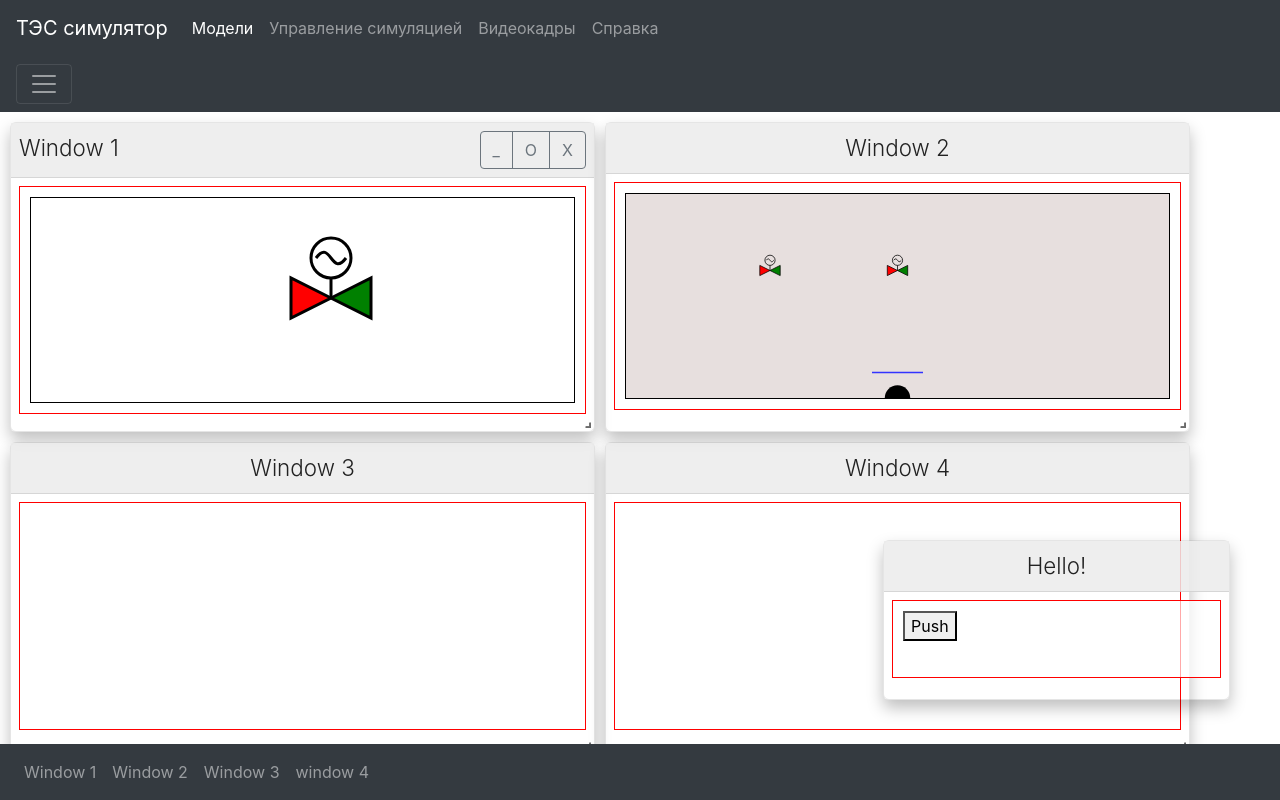
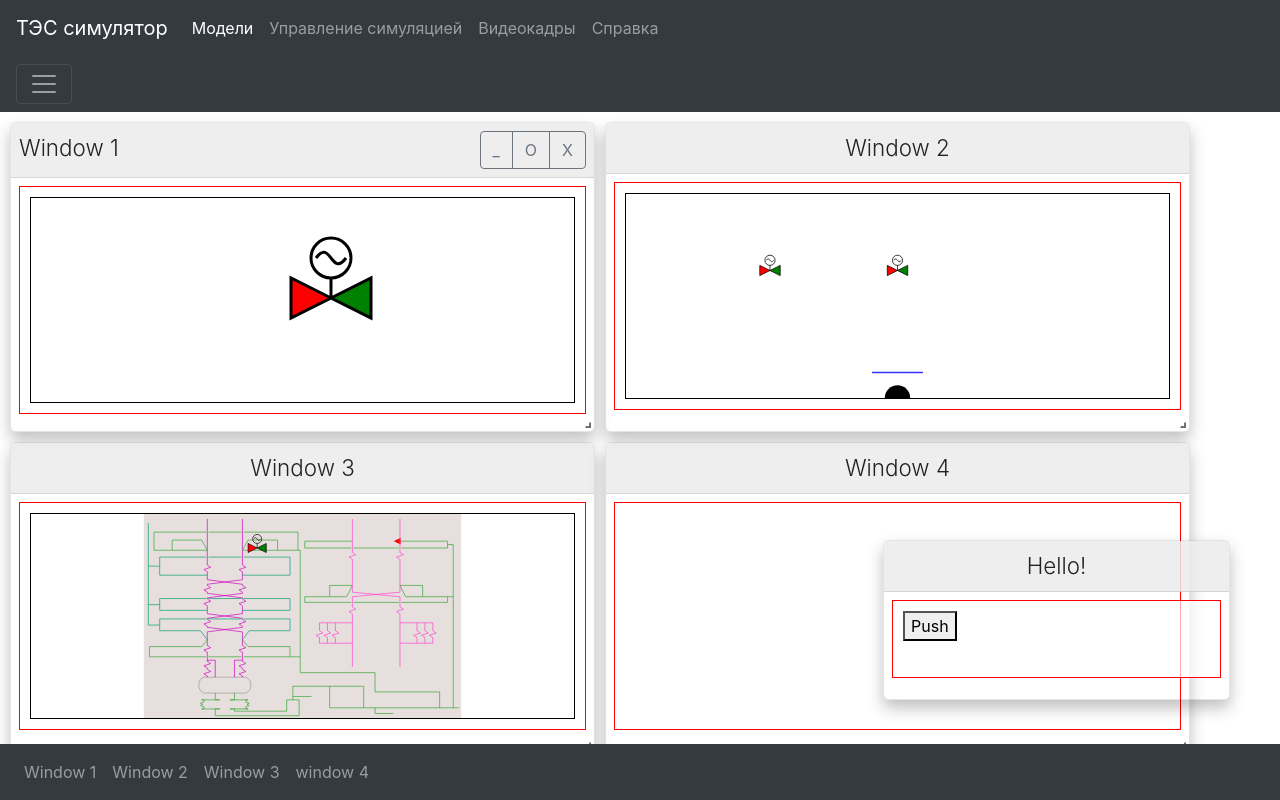
Before and after one commit to ArtyomShabunin/models_server, a React (Create React App) app in the folder react/: page /dashboard in a window 1280 px wide. Built offline with nearby package versions, Linux system fonts and the light colour scheme.

Commit message:
Разработка видеокадра пароводяного тракта котла

```diff
--- a/react/src/components/frames-space/frames-space.js
+++ b/react/src/components/frames-space/frames-space.js
@@ -3,6 +3,7 @@ import GridLayout from 'react-grid-layout';
 import Draggable from 'react-draggable';
 
 import {Canvas} from '../svg'
+import {CanvasTest} from '../svg'
 import {Frame1} from '../frames'
 
 import './frames-space.css'
@@ -57,7 +58,9 @@ class FramesSpace extends Component {
         </div>
         <div key="c" className='block'>
           <div className='MyDragHandle title'>Window 3</div>
-          <div className='content'></div>
+          <div className='content'>
+            <CanvasTest/>
+          </div>
         </div>
         <div key="d" className='block'>
           <div className='MyDragHandle title'>Window 4</div>
--- a/react/src/components/svg/background.js
+++ b/react/src/components/svg/background.js
@@ -4,13 +4,13 @@ const Background = () => {
   const backgroundStyle = {
     fill: '#e7dfde',
   }
-  const backgroundWidth = 5000
-  const backgroundHeight = 1200
+  const backgroundWidth = 1400
+  const backgroundHeight = 900
   return (
     <rect
       style={backgroundStyle}
-      x={backgroundWidth / -2}
-      y={-backgroundHeight}
+      x={0}
+      y={0}
       width={backgroundWidth}
       height={backgroundHeight}
     />
--- a/react/src/components/svg/canvas-test.js
+++ b/react/src/components/svg/canvas-test.js
@@ -34,14 +34,30 @@ const CanvasTest = () => {
     strokeWidth: '1px',
   }
 
+  const water_from_cond = {
+    fill: 'none',
+    stroke: '#009e73',
+    strokeWidth: '3px',
+  }
+
   return (
     <svg
       id="aliens-go-home-canvas"
       preserveAspectRatio="xMaxYMax none"
       viewBox={viewBox}>
 
+      <defs>
+          <marker id="triangle" viewBox="0 0 10 10"
+                refX="1" refY="5"
+                markerUnits="strokeWidth"
+                markerWidth="10" markerHeight="10"
+                orient="auto">
+              <path d="M 0 0 L 10 5 L 0 10 z" fill="#f00"/>
+          </marker>
+      </defs>
+
       <Background/>
-
+      // Линии пароперегревателя
       <polyline points=" 280,22 280,225 295,235 265,245 280,255 280,290 435,310 435,315 450,325 420,335 435,345 435,350 280,370 280,375 295,385 265,395 280,405 280,440 435,460 435,465 450,475 420,485 435,495 435,500 280,520 280,580 295,590 265,600 280,610 280,650 295,660 265,670 280,680 280,685 295,695 265,705 280,715 280,720"
                 style={superheater_style}/>
       <polyline points=" 435,22 435,225 450,235 420,245 435,255 435,290 280,310 280,315 295,325 265,335 280,345 280,350 435,370 435,375 450,385 420,395 435,405 435,440 280,460 280,465 295,475 265,485 280,495 280,500 435,520 435,580 450,590 420,600 435,610 435,650 450,660 420,670 435,680 435,685 450,695 420,705 435,715 435,720"
@@ -50,7 +66,7 @@ const CanvasTest = () => {
                 style={superheater_style}/>
       <polyline points=" 400,720 400,645 435,645"
                 style={superheater_style}/>
-
+      // Линии питательной воды
       <polyline points=" 315,790 315,820 335,820 255,820 265,820 265,830 250,835 260,840 250,845 265,850 265,860 255,860 335,860 315,860 315,890 685,890 685,820 657.5,820 657.5,760 970,760 970,855"
                 style={fedwater_style}/>
       <polyline points=" 400,790 400,820 380,820 460,820 450,820 450,830 465,835 455,840 465,845 450,850 450,860 460,860 380,860 400,860 400,870 630,870 630,820 657.5,820"
@@ -81,16 +97,81 @@ const CanvasTest = () => {
                 style={fedwater_style}/>
       <polyline points=" 275,630 25,630 25,585 255,585 280,555"
                 style={fedwater_style}/>
+      // Питательная воды на пароохладители промежуточного пароперегревателя
+      <polyline points=" 1365,855 1365,135 1340,135 1340,120 1130,120"
+                style={fedwater_style}
+                marker-end="url(#triangle)"/>
+      <polyline points=" 1340,135 1340,150 1135,150"
+                style={fedwater_style}/>
+      <polyline points=" 1125,150 925,150"
+                style={fedwater_style}/>
+      <polyline points=" 915,150 710,150 710,120 920,120"
+                style={fedwater_style}/>
+      <polyline points=" 1365,365 1155,365 1130,315"
+                style={fedwater_style}/>
+      <polyline points=" 1230,365 1230,315 1130,315"
+                style={fedwater_style}/>
+      <polyline points=" 1340,365 1340,390 1135,390"
+                style={fedwater_style}/>
+      <polyline points=" 1125,390 925,390"
+                style={fedwater_style}/>
+      <polyline points=" 915,390 710,390 710,365 895,365 920,315"
+                style={fedwater_style}/>
+      <polyline points=" 820,365 820,315 920,315"
+                style={fedwater_style}/>
 
+      // Линии пароперегревателя промежуточного перегрева
       <polyline points=" 920,22 920,170 935,180 905,190 920,200 920,345 1130,365 1130,410 1145,420 1115,430 1130,440 1130,675"
                 style={reheater_style}/>
       <polyline points=" 1130,22 1130,170 1145,180 1115,190 1130,200 1130,345 920,365 920,410 935,420 905,430 920,440 920,675"
                 style={reheater_style}/>
+      <polyline points=" 1130,480 1275,480 1275,515 1290,525 1260,535 1275,545 1275,570 1130,570"
+                style={reheater_style}/>
+      <polyline points=" 1240,480 1240,515 1255,525 1225,535 1240,545 1240,570"
+                style={reheater_style}/>
+      <polyline points=" 1205,480 1205,515 1220,525 1190,535 1205,545 1205,570"
+                style={reheater_style}/>
+      <polyline points=" 920,480 775,480 775,515 790,525 760,535 775,545 775,570 920,570"
+                style={reheater_style}/>
+      <polyline points=" 810,480 810,515 825,525 795,535 810,545 810,570"
+                style={reheater_style}/>
+      <polyline points=" 845,480 845,515 860,525 830,535 845,545 845,570"
+                style={reheater_style}/>
 
+      // Охлаждающая воды от конденсационной установки
+      // Первый пароохладитель
+      <polyline points=" 20,40 20,490 70,490 70,515 250,515 280,555"
+                style={water_from_cond}/>
+      <polyline points=" 70,490 70,463 275,463"
+                style={water_from_cond}/>
+      <polyline points=" 285,463 430,463"
+                style={water_from_cond}/>
+      <polyline points=" 440,463 645,463 645,515 465,515 435,555"
+                style={water_from_cond}/>
+      // Второй пароохладитель
+      <polyline points=" 20,400 70,400 70,425 280,425"
+                style={water_from_cond}/>
+      <polyline points=" 70,400 70,373 275,373"
+                style={water_from_cond}/>
+      <polyline points=" 285,373 430,373"
+                style={water_from_cond}/>
+      <polyline points=" 440,373 645,373 645,425 435,425"
+                style={water_from_cond}/>
+      // Третий пароохладитель
+      <polyline points=" 20,230 70,230 70,270 280,270"
+                style={water_from_cond}/>
+      <polyline points=" 70,230 70,190 275,190"
+                style={water_from_cond}/>
+      <polyline points=" 285,190 430,190"
+                style={water_from_cond}/>
+      <polyline points=" 440,190 645,190 645,270 435,270"
+                          style={water_from_cond}/>
+
+      // Барабан котла
       <path d="M312.5 720 H 450 C 480 730 480 780 450 790 H 265 C 235 780 235 730 265 720 Z"
             style={equipment}/>
 
-      <ElectrifiedValve x={500} y={150} rotation={45}/>
+      // <ElectrifiedValve x={500} y={150} rotation={45}/>
 
 
 
```
